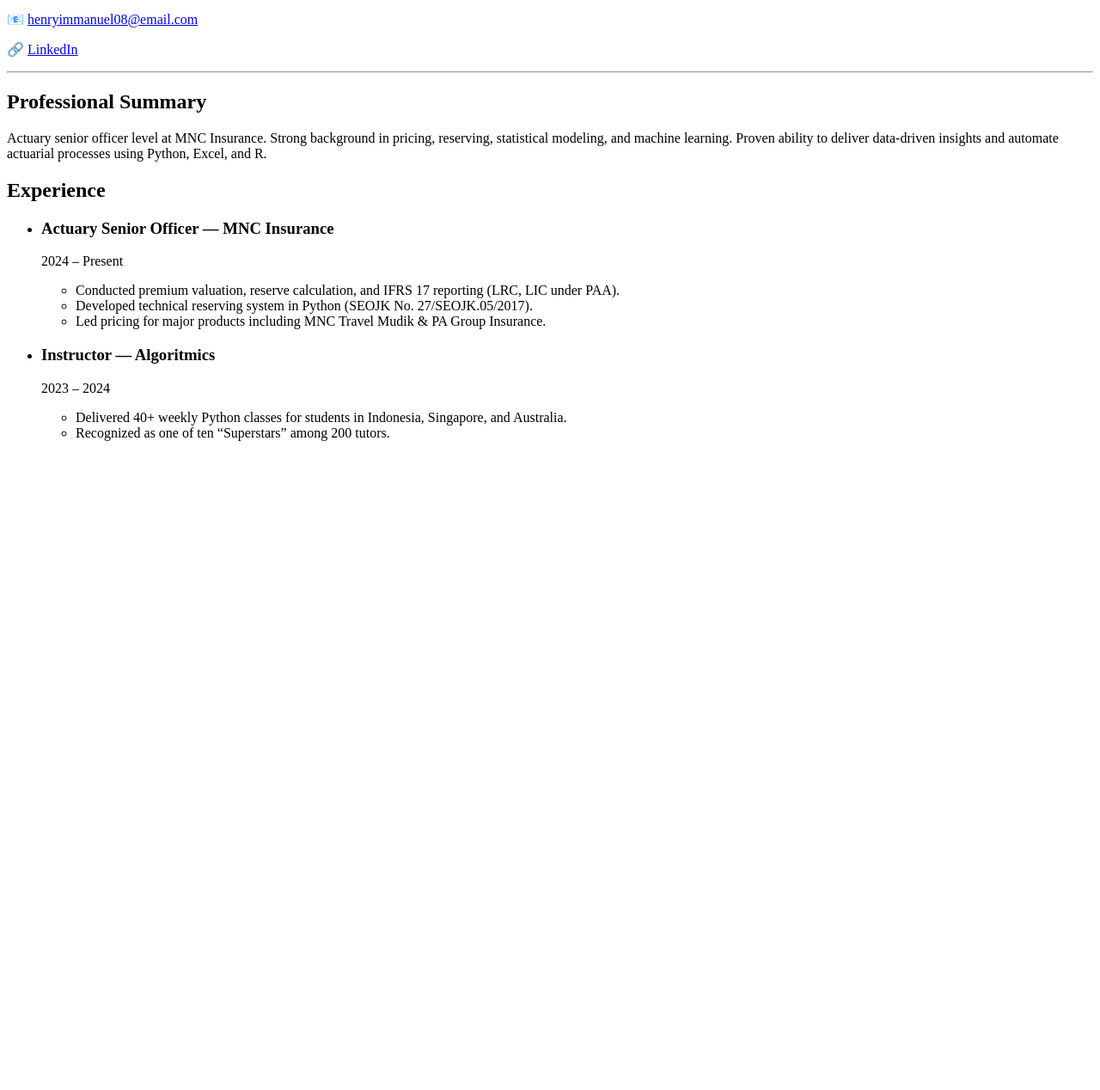
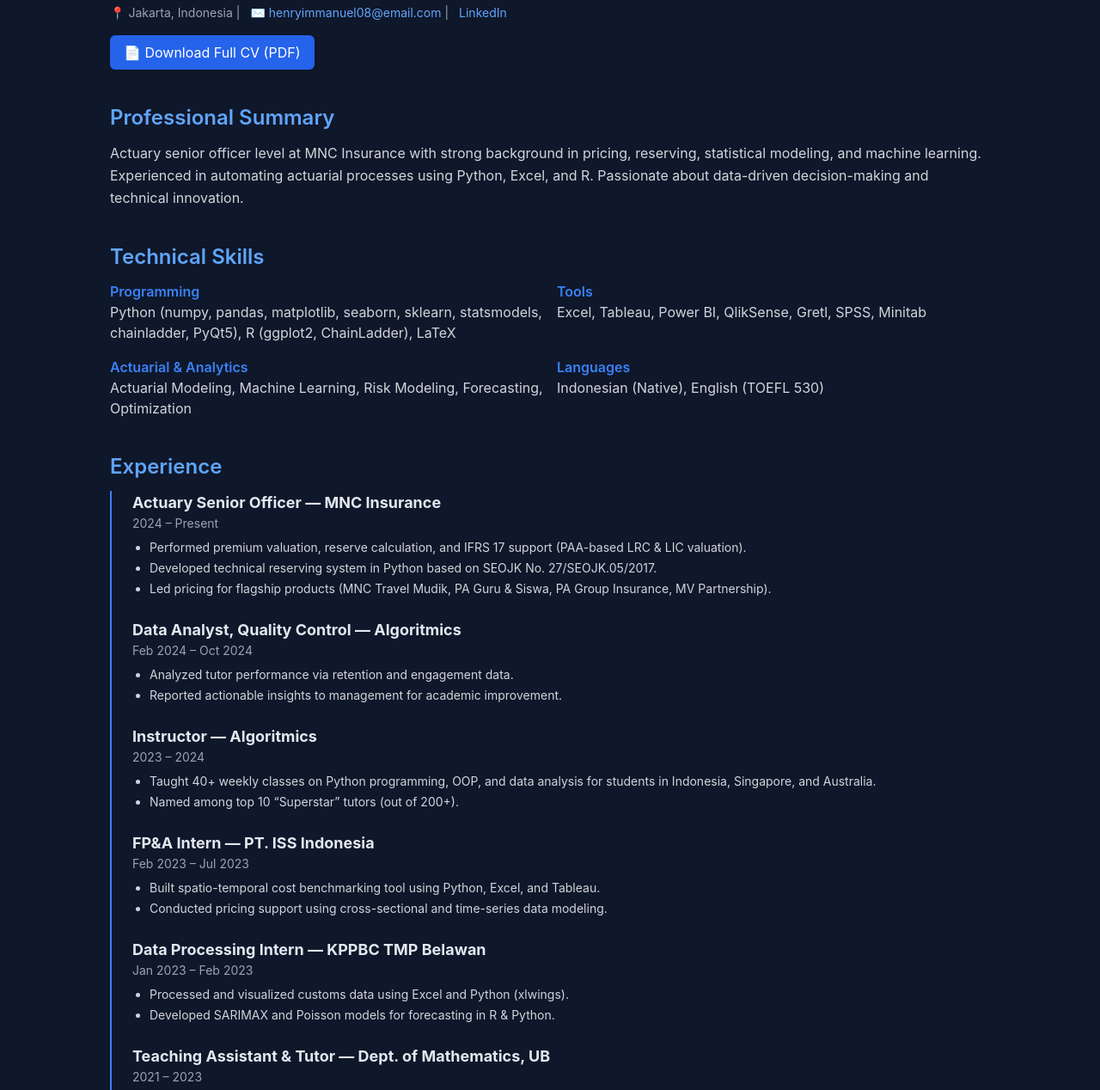
Before and after one commit to henry-immanuel02/henry-immanuel02.github.io, a plain HTML site: page cv.html in a window 1280 px wide. Shown: the part 111-1379 px from the top of the page at 86% size. Before the commit the page ends 800 px from the top, so only its background shows below. Drawn offline with nearby package versions, Linux system fonts and the light colour scheme.

Commit message:
Update cv.html

```diff
--- a/cv.html
+++ b/cv.html
@@ -1,42 +1,165 @@
-<section class="max-w-5xl mx-auto bg-white shadow rounded-xl p-8">
-  <div class="flex flex-col md:flex-row justify-between items-start">
+<!DOCTYPE html>
+<html lang="en">
+<head>
+  <meta charset="UTF-8" />
+  <meta name="viewport" content="width=device-width, initial-scale=1.0" />
+  <title>Henry Immanuel Sihombing — CV</title>
+  <link href="https://cdn.jsdelivr.net/npm/tailwindcss@2.2.19/dist/tailwind.min.css" rel="stylesheet">
+  <style>
+    body {
+      background-color: #0f172a; /* dark navy */
+      color: #e2e8f0; /* light gray */
+      font-family: 'Inter', sans-serif;
+    }
+    .accent {
+      color: #3b82f6; /* blue-500 */
+    }
+    a { color: #60a5fa; }
+    a:hover { text-decoration: underline; }
+  </style>
+</head>
+<body class="p-6 md:p-10">
+
+  <!-- Header -->
+  <header class="max-w-5xl mx-auto mb-10">
+    <h1 class="text-3xl md:text-4xl font-bold mb-1">Henry Immanuel Sihombing, S.Aktr.</h1>
+    <p class="text-blue-400 text-sm md:text-base mb-2">Actuary Senior Officer | MNC Insurance</p>
+    <div class="text-gray-400 text-sm space-x-2">
+      <span>📍 Jakarta, Indonesia</span> |
+      <a href="mailto:henryimmanuel08@email.com">✉️ henryimmanuel08@email.com</a> |
+      <a href="https://linkedin.com/in/henry-immanuel-sihombing" target="_blank">LinkedIn</a>
+    </div>
+    <a href="CV-Henry Immanuel Sihombing.pdf" download class="inline-block mt-4 bg-blue-600 text-white px-4 py-2 rounded-md shadow hover:bg-blue-700 transition">
+      📄 Download Full CV (PDF)
+    </a>
+  </header>
+
+  <!-- Summary -->
+  <section class="max-w-5xl mx-auto mb-10">
+    <h2 class="text-2xl font-semibold text-blue-400 mb-3">Professional Summary</h2>
+    <p class="text-gray-300 leading-relaxed">
+      Actuary senior officer level at MNC Insurance with strong background in pricing, reserving, statistical modeling, and machine learning.
+      Experienced in automating actuarial processes using Python, Excel, and R. Passionate about data-driven decision-making and technical innovation.
+    </p>
+  </section>
+
+  <!-- Skills -->
+  <section class="max-w-5xl mx-auto mb-10">
+    <h2 class="text-2xl font-semibold text-blue-400 mb-3">Technical Skills</h2>
+    <div class="grid md:grid-cols-2 gap-4 text-gray-300">
       <div>
-      <h1 class="text-3xl font-bold">Henry Immanuel Sihombing, S.Aktr.</h1>
-      <p class="text-gray-600 text-sm mt-1">Actuary Senior Officer | MNC Insurance</p>
+        <p class="font-semibold accent">Programming</p>
+        <p>Python (numpy, pandas, matplotlib, seaborn, sklearn, statsmodels, chainladder, PyQt5), R (ggplot2, ChainLadder), LaTeX</p>
       </div>
-    <div class="text-sm text-gray-600 mt-3 md:mt-0">
-      <p>📍 Jakarta, Indonesia</p>
-      <p>📧 <a href="mailto:henryimmanuel08@email.com" class="text-blue-600 hover:underline">henryimmanuel08@email.com</a></p>
-      <p>🔗 <a href="https://linkedin.com/in/henry-immanuel-sihombing" target="_blank" class="text-blue-600 hover:underline">LinkedIn</a></p>
+      <div>
+        <p class="font-semibold accent">Tools</p>
+        <p>Excel, Tableau, Power BI, QlikSense, Gretl, SPSS, Minitab</p>
+      </div>
+      <div>
+        <p class="font-semibold accent">Actuarial & Analytics</p>
+        <p>Actuarial Modeling, Machine Learning, Risk Modeling, Forecasting, Optimization</p>
+      </div>
+      <div>
+        <p class="font-semibold accent">Languages</p>
+        <p>Indonesian (Native), English (TOEFL 530)</p>
       </div>
     </div>
+  </section>
 
-  <hr class="my-6">
+  <!-- Experience -->
+  <section class="max-w-5xl mx-auto mb-10">
+    <h2 class="text-2xl font-semibold text-blue-400 mb-3">Experience</h2>
+    <div class="space-y-6 border-l-2 border-blue-500 pl-6">
 
-  <h2 class="text-xl font-semibold mb-2">Professional Summary</h2>
-  <p class="text-gray-700 mb-6">
-    Actuary senior officer level at MNC Insurance. Strong background in pricing, reserving, statistical modeling, and machine learning.
-    Proven ability to deliver data-driven insights and automate actuarial processes using Python, Excel, and R.
-  </p>
+      <div>
+        <h3 class="font-bold text-lg">Actuary Senior Officer — MNC Insurance</h3>
+        <p class="text-gray-400 text-sm mb-2">2024 – Present</p>
+        <ul class="list-disc ml-5 text-gray-300 text-sm space-y-1">
+          <li>Performed premium valuation, reserve calculation, and IFRS 17 support (PAA-based LRC & LIC valuation).</li>
+          <li>Developed technical reserving system in Python based on SEOJK No. 27/SEOJK.05/2017.</li>
+          <li>Led pricing for flagship products (MNC Travel Mudik, PA Guru & Siswa, PA Group Insurance, MV Partnership).</li>
+        </ul>
+      </div>
 
-  <h2 class="text-xl font-semibold mb-2">Experience</h2>
-  <ul class="border-l-2 border-blue-600 pl-4 space-y-4">
-    <li>
-      <h3 class="font-semibold">Actuary Senior Officer — MNC Insurance</h3>
-      <p class="text-sm text-gray-500">2024 – Present</p>
-      <ul class="list-disc ml-5 text-gray-700 text-sm">
-        <li>Conducted premium valuation, reserve calculation, and IFRS 17 reporting (LRC, LIC under PAA).</li>
-        <li>Developed technical reserving system in Python (SEOJK No. 27/SEOJK.05/2017).</li>
-        <li>Led pricing for major products including MNC Travel Mudik & PA Group Insurance.</li>
+      <div>
+        <h3 class="font-bold text-lg">Data Analyst, Quality Control — Algoritmics</h3>
+        <p class="text-gray-400 text-sm mb-2">Feb 2024 – Oct 2024</p>
+        <ul class="list-disc ml-5 text-gray-300 text-sm space-y-1">
+          <li>Analyzed tutor performance via retention and engagement data.</li>
+          <li>Reported actionable insights to management for academic improvement.</li>
         </ul>
-    </li>
-    <li>
-      <h3 class="font-semibold">Instructor — Algoritmics</h3>
-      <p class="text-sm text-gray-500">2023 – 2024</p>
-      <ul class="list-disc ml-5 text-gray-700 text-sm">
-        <li>Delivered 40+ weekly Python classes for students in Indonesia, Singapore, and Australia.</li>
-        <li>Recognized as one of ten “Superstars” among 200 tutors.</li>
+      </div>
+
+      <div>
+        <h3 class="font-bold text-lg">Instructor — Algoritmics</h3>
+        <p class="text-gray-400 text-sm mb-2">2023 – 2024</p>
+        <ul class="list-disc ml-5 text-gray-300 text-sm space-y-1">
+          <li>Taught 40+ weekly classes on Python programming, OOP, and data analysis for students in Indonesia, Singapore, and Australia.</li>
+          <li>Named among top 10 “Superstar” tutors (out of 200+).</li>
         </ul>
-    </li>
+      </div>
+
+      <div>
+        <h3 class="font-bold text-lg">FP&A Intern — PT. ISS Indonesia</h3>
+        <p class="text-gray-400 text-sm mb-2">Feb 2023 – Jul 2023</p>
+        <ul class="list-disc ml-5 text-gray-300 text-sm space-y-1">
+          <li>Built spatio-temporal cost benchmarking tool using Python, Excel, and Tableau.</li>
+          <li>Conducted pricing support using cross-sectional and time-series data modeling.</li>
+        </ul>
+      </div>
+
+      <div>
+        <h3 class="font-bold text-lg">Data Processing Intern — KPPBC TMP Belawan</h3>
+        <p class="text-gray-400 text-sm mb-2">Jan 2023 – Feb 2023</p>
+        <ul class="list-disc ml-5 text-gray-300 text-sm space-y-1">
+          <li>Processed and visualized customs data using Excel and Python (xlwings).</li>
+          <li>Developed SARIMAX and Poisson models for forecasting in R & Python.</li>
+        </ul>
+      </div>
+
+      <div>
+        <h3 class="font-bold text-lg">Teaching Assistant & Tutor — Dept. of Mathematics, UB</h3>
+        <p class="text-gray-400 text-sm mb-2">2021 – 2023</p>
+        <ul class="list-disc ml-5 text-gray-300 text-sm space-y-1">
+          <li>Assisted in teaching Calculus, Statistics, Actuarial Math, and Risk Theory courses.</li>
+        </ul>
+      </div>
+    </div>
+  </section>
+
+  <!-- Education -->
+  <section class="max-w-5xl mx-auto mb-10">
+    <h2 class="text-2xl font-semibold text-blue-400 mb-3">Education</h2>
+    <ul class="list-disc ml-5 text-gray-300">
+      <li><strong>University of Brawijaya (UB)</strong> — B.Sc. in Actuarial Science / Applied Math (2020–2024) — GPA: 3.80/4.00</li>
+      <li><strong>SMAN 3 Tarutung</strong> — Senior High School (2017–2020) — Final Score: A</li>
     </ul>
   </section>
+
+  <!-- Projects -->
+  <section class="max-w-5xl mx-auto mb-10">
+    <h2 class="text-2xl font-semibold text-blue-400 mb-3">Projects</h2>
+    <ul class="list-disc ml-5 text-gray-300 space-y-1">
+      <li><strong>Actuarial Valuation Models for Investment Asset Value Insurance</strong> (Aug 2023 – Apr 2024) — Developed stochastic pricing & reserving models using Python & R.</li>
+      <li><strong>Joint Life & Multi-State Insurance Valuation</strong> (Aug – Dec 2022) — Built actuarial & stochastic models for multi-state life insurance. Final grade: A.</li>
+    </ul>
+  </section>
+
+  <!-- Awards -->
+  <section class="max-w-5xl mx-auto mb-10">
+    <h2 class="text-2xl font-semibold text-blue-400 mb-3">Awards & Certifications</h2>
+    <ul class="list-disc ml-5 text-gray-300 space-y-1">
+      <li>PAI Exams: CF1–CF4, TA1–TA3</li>
+      <li>AAMAI Certified in General Insurance 001</li>
+      <li>Gold Medalist — Student Science Competition (2021)</li>
+      <li>Gold Medalist — Student Science Olympiad (2020)</li>
+      <li>1st Winner — OSN Mathematics City Level (2018)</li>
+    </ul>
+  </section>
+
+  <!-- Footer -->
+  <footer class="text-center text-gray-500 text-sm py-6 border-t border-gray-700 mt-8">
+    © 2025 Henry Immanuel Sihombing — Built with ❤️ using Tailwind CSS
+  </footer>
+</body>
+</html>
```
Lines whose indentation alone changed are shown as unchanged.
